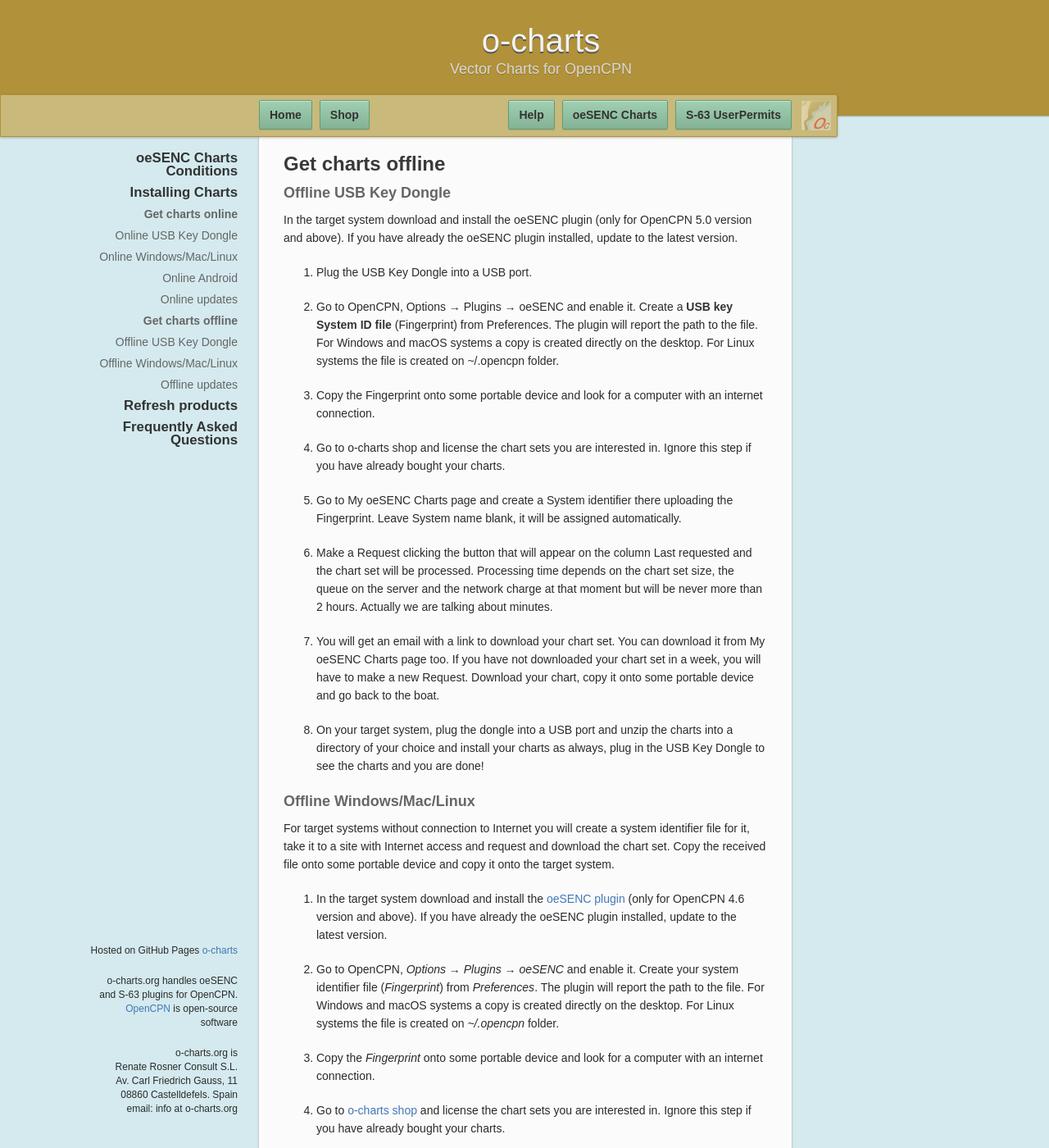
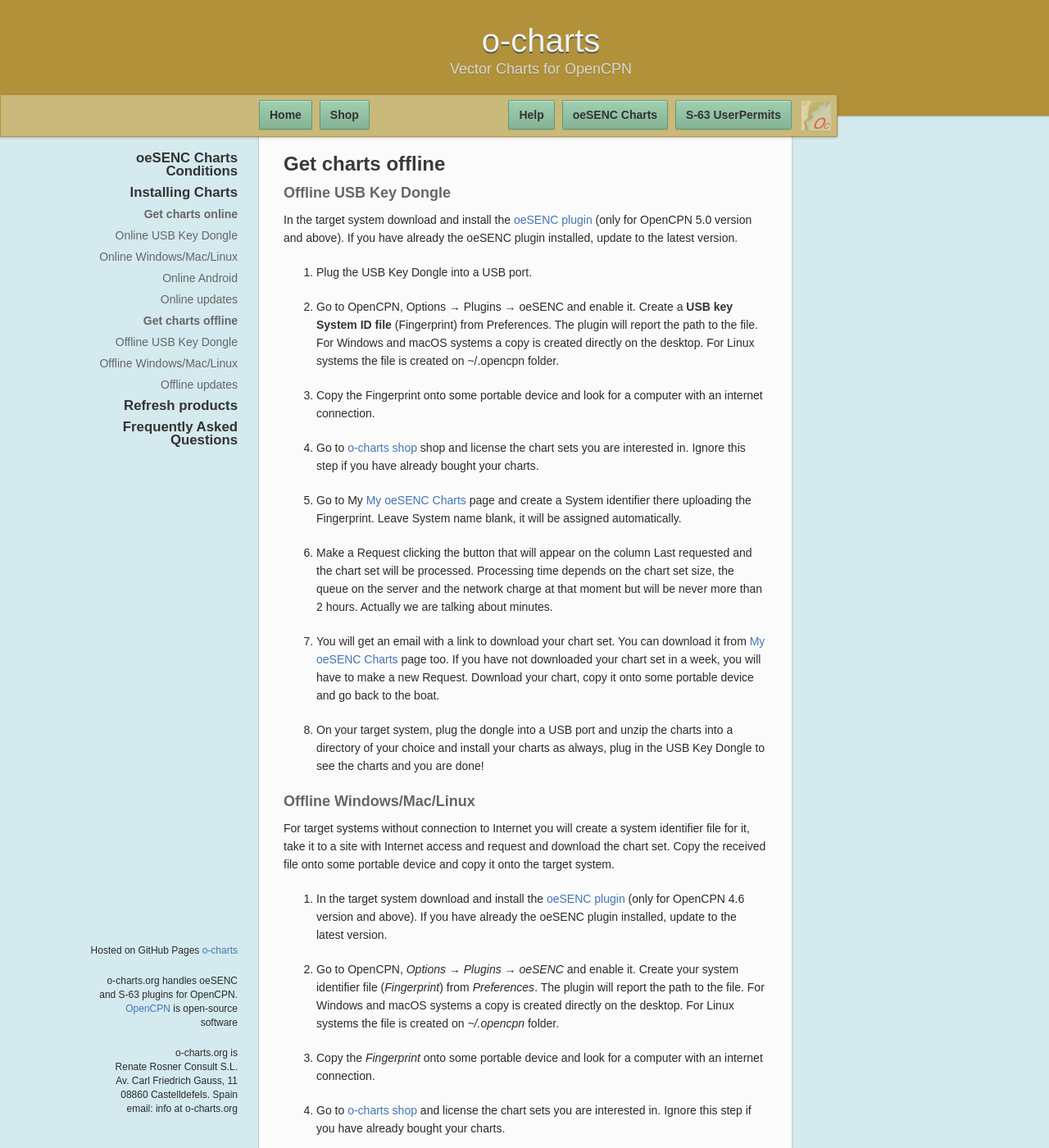
Before and after one commit to o-charts/manuals, a Jekyll site: the page built from oesenc_en_US.md, in a window 1280 px wide and 1400 px high, scrolled down 3183 px. Shown: the whole window at 82% size. Built offline with Jekyll 4.4.1, drawn with Linux system fonts in a browser that asks for light colours; our own code applies the rules of GitHub Pages for plain Markdown files; some of the changed text lies outside the part shown.

Commit message:
Update oesenc_en_US.md

```diff
--- a/oesenc_en_US.md
+++ b/oesenc_en_US.md
@@ -41,11 +41,11 @@
 
 ### Online USB Key Dongle
 
-1. Download and install the oeSENC plugin (only for OpenCPN 5.0 version and above). If you have already the oeSENC plugin installed, update to the latest version.
+1. Download and install the [oeSENC plugin](https://opencpn.org/OpenCPN/plugins/oesenc.html) (only for OpenCPN 5.0 version and above). If you have already the oeSENC plugin installed, update to the latest version.
 
 2. Go to OpenCPN, Options → Plugins → oeSENC and enable it.
 
-3. Go to o-charts shop and license the chart sets you are interested in. Remember your access data to o-charts shop (email and password), you will need them later. Ignore this step if you have already bought your charts.
+3. Go to [o-charts shop](https://o-charts.org/shop/index.php?id_category=8&controller=category) and license the chart sets you are interested in. Remember your access data to o-charts shop (email and password), you will need them later. Ignore this step if you have already bought your charts.
 
 4. Plug the USB Key Dongle into a USB port of your device.
 
@@ -105,7 +105,7 @@
 
 ### Offline USB Key Dongle
 
-In the target system download and install the oeSENC plugin (only for OpenCPN 5.0 version and above). If you have already the oeSENC plugin installed, update to the latest version.
+In the target system download and install the [oeSENC plugin](https://opencpn.org/OpenCPN/plugins/oesenc.html) (only for OpenCPN 5.0 version and above). If you have already the oeSENC plugin installed, update to the latest version.
 
 1. Plug the USB Key Dongle into a USB port.
 
@@ -113,13 +113,13 @@
 
 3. Copy the Fingerprint onto some portable device and look for a computer with an internet connection.
 
-4. Go to o-charts shop and license the chart sets you are interested in. Ignore this step if you have already bought your charts.
+4. Go to [o-charts shop](https://o-charts.org/shop/index.php?id_category=8&controller=category) shop and license the chart sets you are interested in. Ignore this step if you have already bought your charts.
 
- 5. Go to My oeSENC Charts page and create a System identifier there uploading the Fingerprint. Leave System name blank, it will be assigned automatically.
+ 5. Go to My [My oeSENC Charts](https://o-charts.org/shop/index.php?fc=module&module=occharts&controller=occharts) page and create a System identifier there uploading the Fingerprint. Leave System name blank, it will be assigned automatically.
 
 6. Make a Request clicking the button that will appear on the column Last requested and the chart set will be processed. Processing time depends on the chart set size, the queue on the server and the network charge at that moment but will be never more than 2 hours. Actually we are talking about minutes.
 
-7. You will get an email with a link to download your chart set. You can download it from My oeSENC Charts page too. If you have not downloaded your chart set in a week, you will have to make a new Request. Download your chart, copy it onto some portable device and go back to the boat.
+7. You will get an email with a link to download your chart set. You can download it from [My oeSENC Charts](https://o-charts.org/shop/index.php?fc=module&module=occharts&controller=occharts) page too. If you have not downloaded your chart set in a week, you will have to make a new Request. Download your chart, copy it onto some portable device and go back to the boat.
 
 8. On your target system, plug the dongle into a USB port and unzip the charts into a directory of your choice and install your charts as always, plug in the USB Key Dongle to see the charts and you are done!
 
```
